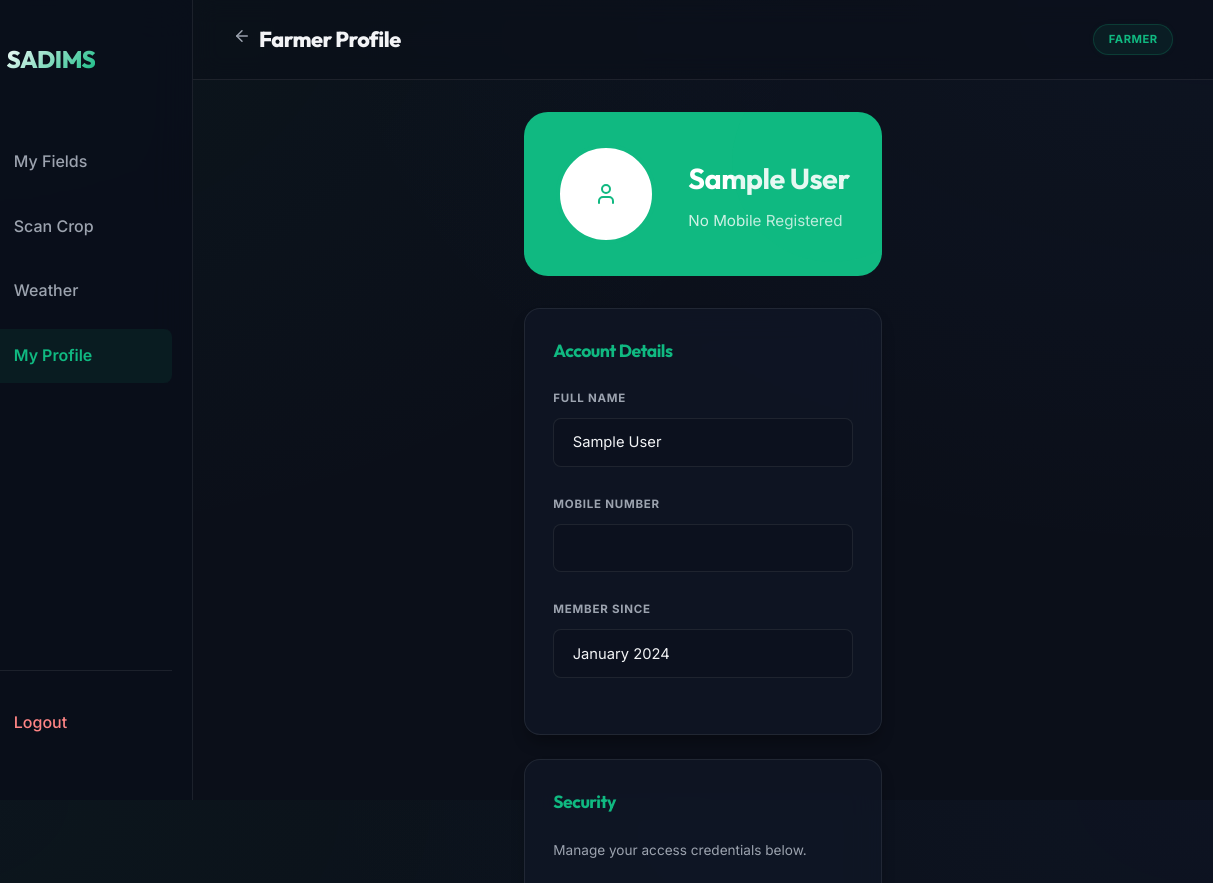
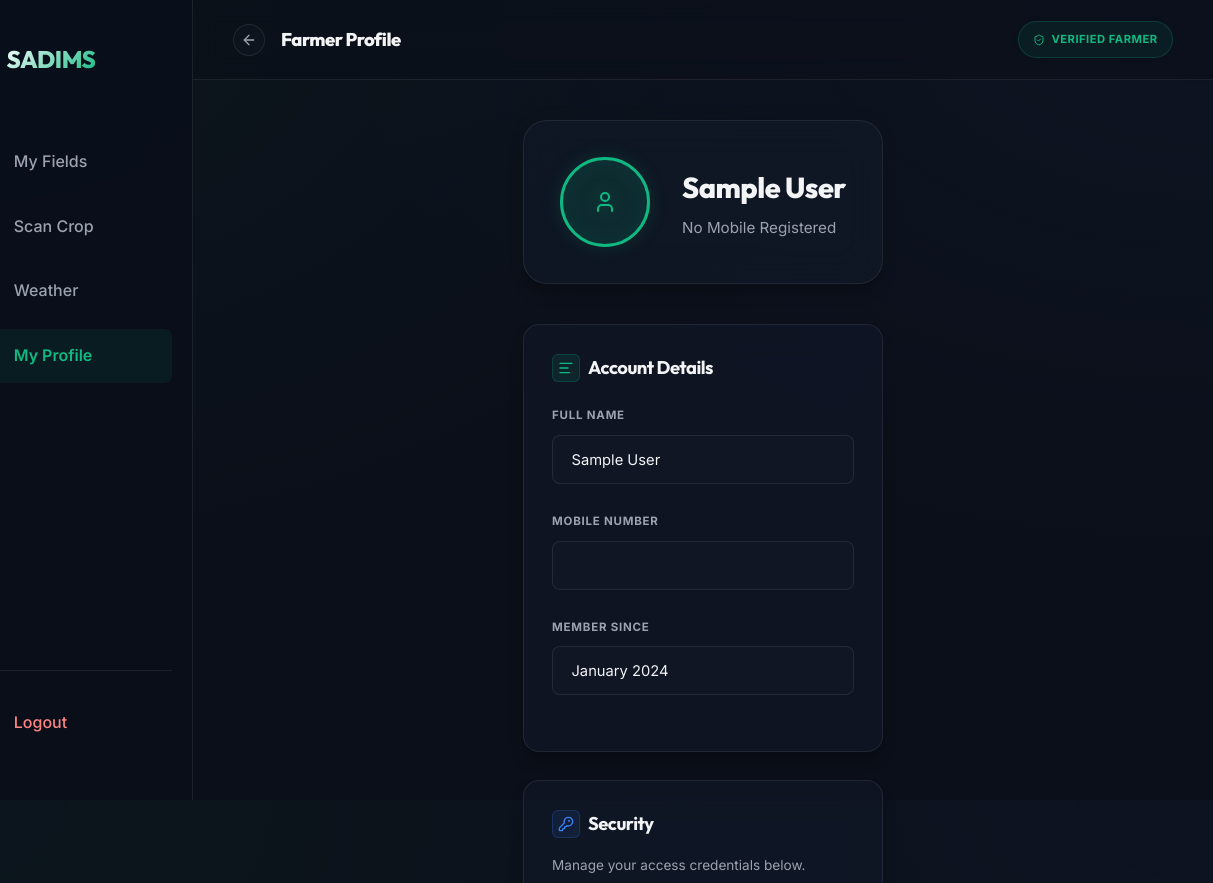
Before and after one commit to Khushveer13/SADIMS, a plain HTML site: page frontend/farmer/profile.html in a window 1280 px wide. Shown: the top 883 px of the page, 67-1280 px from the left. Drawn offline with nearby package versions, Linux system fonts and the light colour scheme; sample sign-in values are in the browser's storage.

Commit message:
feat: overhaul profile.html to match premium obsidian style

```diff
--- a/frontend/farmer/profile.html
+++ b/frontend/farmer/profile.html
@@ -10,63 +10,63 @@
     <style>
         .profile-container {
             max-width: 800px;
-            margin: 2rem auto;
-            padding: 0 1rem;
+            margin: 2.5rem auto;
+            padding: 0 1.5rem;
         }
 
         .profile-header {
             display: flex;
             align-items: center;
             gap: 2rem;
-            margin-bottom: 2rem;
-            padding: 2rem;
-            background: var(--primary);
-            color: white;
+            margin-bottom: 2.5rem;
+            padding: 2.25rem;
+            background: rgba(17, 24, 39, 0.75);
+            border: 1px solid var(--border-color);
+            backdrop-filter: blur(20px);
+            -webkit-backdrop-filter: blur(20px);
+            color: var(--text-main);
             border-radius: var(--radius-lg);
             overflow: hidden;
             position: relative;
-        }
-
-        .profile-header::after {
-            content: '';
-            position: absolute;
-            top: -50px;
-            right: -50px;
-            width: 200px;
-            height: 200px;
-            background: var(--accent);
-            opacity: 0.1;
-            border-radius: 50%;
+            box-shadow: var(--shadow-md), 0 0 25px rgba(16, 185, 129, 0.03);
+            animation: fadeInUp 0.5s ease-out forwards;
         }
 
         .profile-avatar {
-            width: 100px;
-            height: 100px;
+            width: 90px;
+            height: 90px;
             border-radius: 50%;
-            background: white;
+            background: rgba(16, 185, 129, 0.1);
             display: flex;
             align-items: center;
             justify-content: center;
-            color: var(--primary);
+            color: var(--neon-green);
             font-size: 2.5rem;
-            border: 4px solid var(--accent);
+            border: 3px solid var(--neon-green);
             z-index: 1;
+            filter: drop-shadow(0 0 8px var(--neon-green-glow));
+            flex-shrink: 0;
         }
 
         .profile-info h2 {
             font-size: 1.8rem;
-            margin-bottom: 0.5rem;
+            margin-bottom: 0.35rem;
+            font-family: 'Outfit', sans-serif;
+            font-weight: 800;
         }
 
         .profile-info p {
-            opacity: 0.8;
+            color: var(--text-muted);
             font-size: 0.95rem;
+            display: flex;
+            align-items: center;
+            gap: 6px;
         }
 
         .info-grid {
             display: grid;
             grid-template-columns: repeat(auto-fit, minmax(280px, 1fr));
-            gap: 1.5rem;
+            gap: 1.75rem;
         }
     </style>
 </head>
@@ -115,13 +115,13 @@
             <header class="top-header">
                 <div class="page-title">
                     <div style="display: flex; align-items: center; gap: 0.5rem;">
-                        <a href="dashboard.html" style="color: var(--text-muted);"><i data-lucide="arrow-left"
-                                style="width: 18px;"></i></a>
-                        <h2>Farmer Profile</h2>
+                        <a href="dashboard.html" style="color: var(--text-muted); display: flex; align-items: center; justify-content: center; width: 32px; height: 32px; border-radius: 50%; border: 1px solid var(--border-color); background: rgba(255,255,255,0.02); transition: all 0.3s ease;"><i data-lucide="arrow-left"
+                                style="width: 16px;"></i></a>
+                        <h2 style="font-size: 1.15rem; margin-left: 0.5rem;">Farmer Profile</h2>
                     </div>
                 </div>
                 <div style="display: flex; align-items: center; gap: 1rem;">
-                    <span id="roleLabel" class="badge badge-success">Farmer</span>
+                    <span id="roleLabel" class="badge badge-success"><i data-lucide="shield-check" style="width: 12px;"></i> Verified Farmer</span>
                 </div>
             </header>
 
@@ -132,38 +132,49 @@
                     </div>
                     <div class="profile-info">
                         <h2 id="dispName">Loading...</h2>
-                        <p id="dispMobile">---</p>
+                        <p id="dispMobile"><i data-lucide="phone" style="width: 14px; color: var(--neon-green);"></i> ---</p>
                     </div>
                 </div>
 
                 <div class="info-grid">
                     <div class="sd-card">
-                        <h3 class="heading-font mb-4" style="font-size: 1.1rem; color: var(--primary);">Account Details
-                        </h3>
+                        <div style="display: flex; align-items: center; gap: 8px; margin-bottom: 1.5rem;">
+                            <div style="width: 28px; height: 28px; border-radius: 6px; background: rgba(16, 185, 129, 0.1); border: 1px solid rgba(16, 185, 129, 0.2); display: flex; align-items: center; justify-content: center; color: var(--neon-green);">
+                                <i data-lucide="text" style="width: 16px;"></i>
+                            </div>
+                            <h3 class="heading-font" style="font-size: 1.15rem; margin-bottom: 0;">Account Details</h3>
+                        </div>
+
                         <div class="form-group">
                             <label class="form-label">Full Name</label>
-                            <input type="text" id="profName" class="sd-input" readonly>
+                            <input type="text" id="profName" class="sd-input" style="background: rgba(255,255,255,0.01);" readonly>
                         </div>
                         <div class="form-group">
                             <label class="form-label">Mobile Number</label>
-                            <input type="text" id="profMobile" class="sd-input" readonly>
+                            <input type="text" id="profMobile" class="sd-input" style="background: rgba(255,255,255,0.01);" readonly>
                         </div>
                         <div class="form-group">
                             <label class="form-label">Member Since</label>
-                            <input type="text" id="profJoinDate" class="sd-input" readonly>
+                            <input type="text" id="profJoinDate" class="sd-input" style="background: rgba(255,255,255,0.01);" readonly>
                         </div>
                     </div>
 
-                    <div class="sd-card">
-                        <h3 class="heading-font mb-4" style="font-size: 1.1rem; color: var(--primary);">Security</h3>
-                        <p style="font-size: 0.85rem; color: var(--text-muted); margin-bottom: 1.5rem;">Manage your
-                            access credentials below.</p>
+                    <div class="sd-card" style="display: flex; flex-direction: column;">
+                        <div style="display: flex; align-items: center; gap: 8px; margin-bottom: 1rem;">
+                            <div style="width: 28px; height: 28px; border-radius: 6px; background: rgba(59, 130, 246, 0.1); border: 1px solid rgba(59, 130, 246, 0.2); display: flex; align-items: center; justify-content: center; color: var(--neon-blue);">
+                                <i data-lucide="key-round" style="width: 16px;"></i>
+                            </div>
+                            <h3 class="heading-font" style="font-size: 1.15rem; margin-bottom: 0;">Security</h3>
+                        </div>
+
+                        <p style="font-size: 0.85rem; color: var(--text-muted); margin-bottom: 1.5rem;">Manage your access credentials below.</p>
+
                         <div class="form-group">
                             <label class="form-label">Role</label>
-                            <input type="text" id="profRole" class="sd-input" value="Verified Farmer" readonly>
+                            <input type="text" id="profRole" class="sd-input" style="background: rgba(255,255,255,0.01);" value="Verified Farmer" readonly>
                         </div>
                         <button id="changePassBtn" class="sd-btn"
-                            style="width: 100%; background: #f8fafc; border: 1.5px solid var(--border-color); color: var(--text-main);">
+                            style="width: 100%; background: rgba(255, 255, 255, 0.03); border: 1.5px solid var(--border-color); color: var(--text-main); display: flex; align-items: center; justify-content: center; gap: 8px;">
                             <i data-lucide="lock" style="width: 16px;"></i> Change Password
                         </button>
 
@@ -171,11 +182,11 @@
                             style="margin-top: 1.5rem; padding-top: 1.5rem; border-top: 1px solid var(--border-color);">
                             <div class="form-group">
                                 <label class="form-label">Existing Password</label>
-                                <input type="password" id="oldPass" class="sd-input">
+                                <input type="password" id="oldPass" class="sd-input" placeholder="••••••••">
                             </div>
                             <div class="form-group">
                                 <label class="form-label">New Password</label>
-                                <input type="password" id="newPass" class="sd-input">
+                                <input type="password" id="newPass" class="sd-input" placeholder="••••••••">
                             </div>
                             <button onclick="updatePassword()" class="sd-btn sd-btn-primary" style="width: 100%;">
                                 Update Access Key
```
